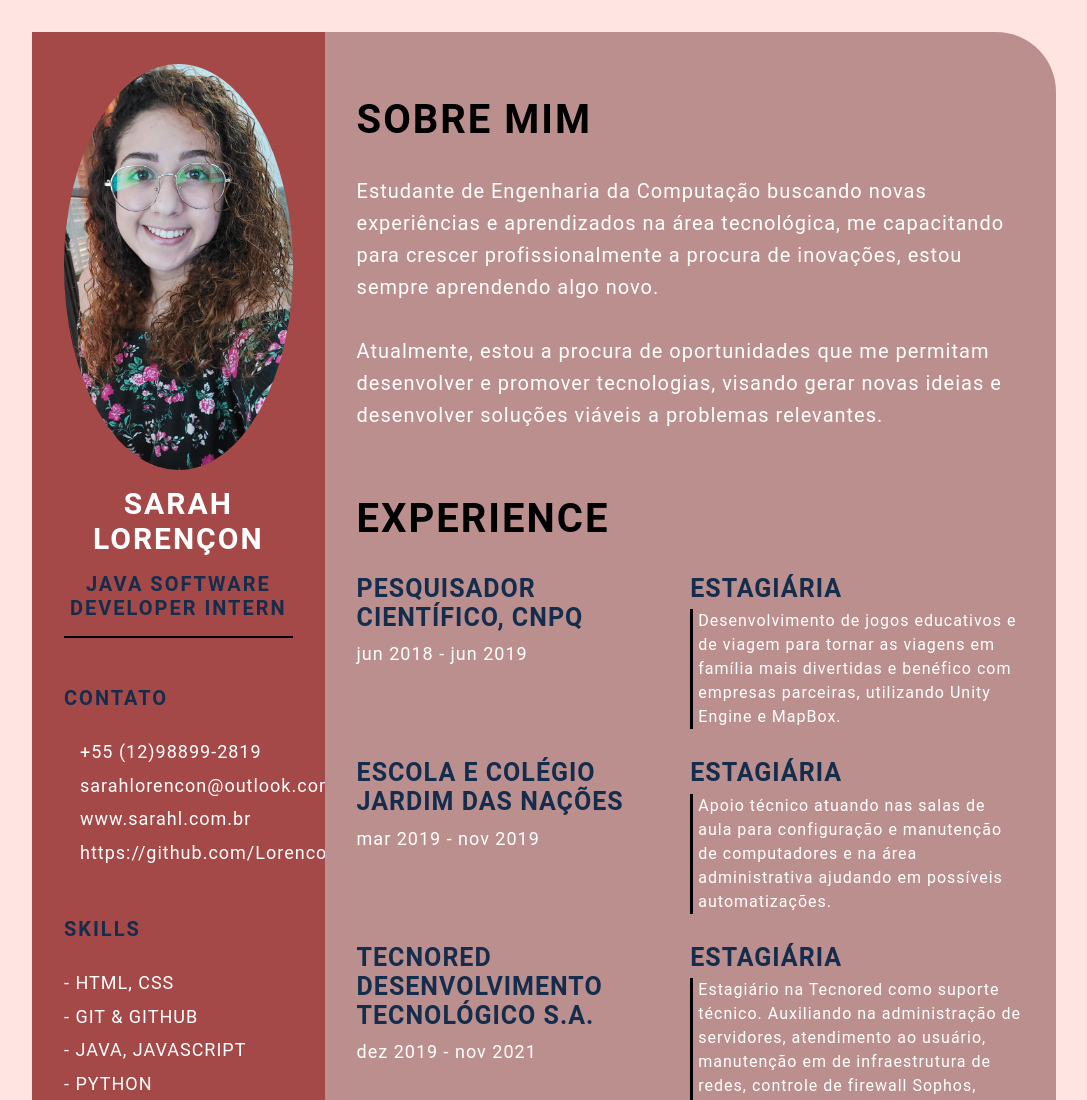
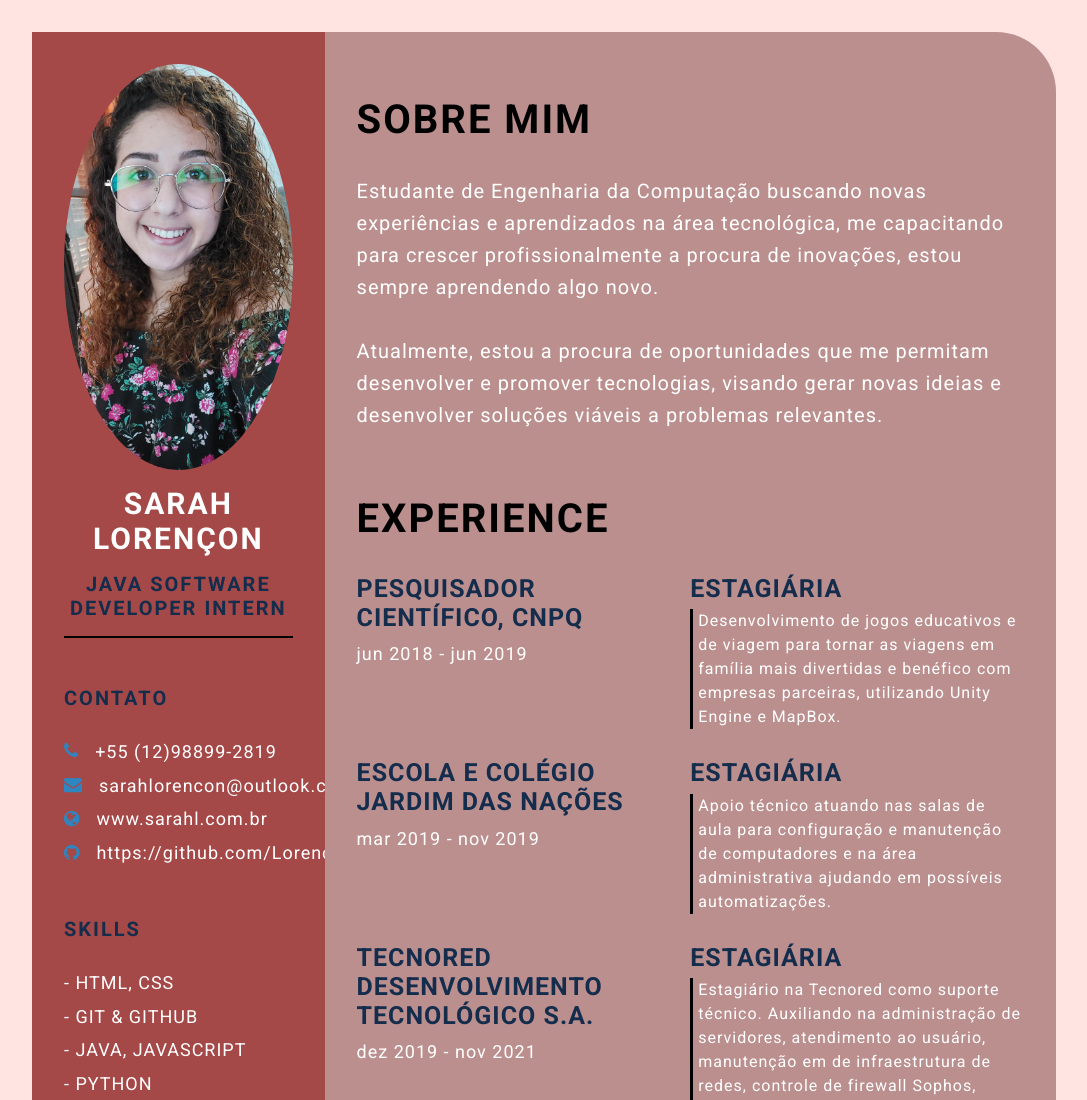
Before and after one commit to Lorencon/devweekgit.github.io, a plain HTML site: page index.html in a window 1280 px wide. Shown: the top 1100 px of the page, without its empty margins (96-1183 px from the left). Drawn offline with Linux system fonts and the light colour scheme.

Commit message:
feature: css style (#12)

```diff
--- a/index.html
+++ b/index.html
@@ -6,6 +6,17 @@
     <meta name="viewport" content="width=device-width, initial-scale=1.0">
     <title>Sarah Lorençon CV</title>
 
+    <!-- Google font  -->
+    <link rel="preconnect" href="https://fonts.googleapis.com">
+    <link rel="preconnect" href="https://fonts.gstatic.com" crossorigin>
+    <link
+        href="https://fonts.googleapis.com/css2?family=Roboto:ital,wght@0,100;0,300;0,400;0,700;1,100;1,300;1,400;1,700&display=swap"
+        rel="stylesheet">
+
+    <!-- font-awesome -->
+    <link rel="stylesheet" href="https://cdnjs.cloudflare.com/ajax/libs/font-awesome/4.7.0/css/font-awesome.min.css">
+
+    <!-- Custom CSS -->
     <link rel="stylesheet" href="style.css">
 </head>
 
@@ -179,9 +190,9 @@
                     </div>
                 </section>
             </div>
-
         </section>
     </main>
+
 </body>
 
 </html>
```
Lines whose indentation alone changed are shown as unchanged.
